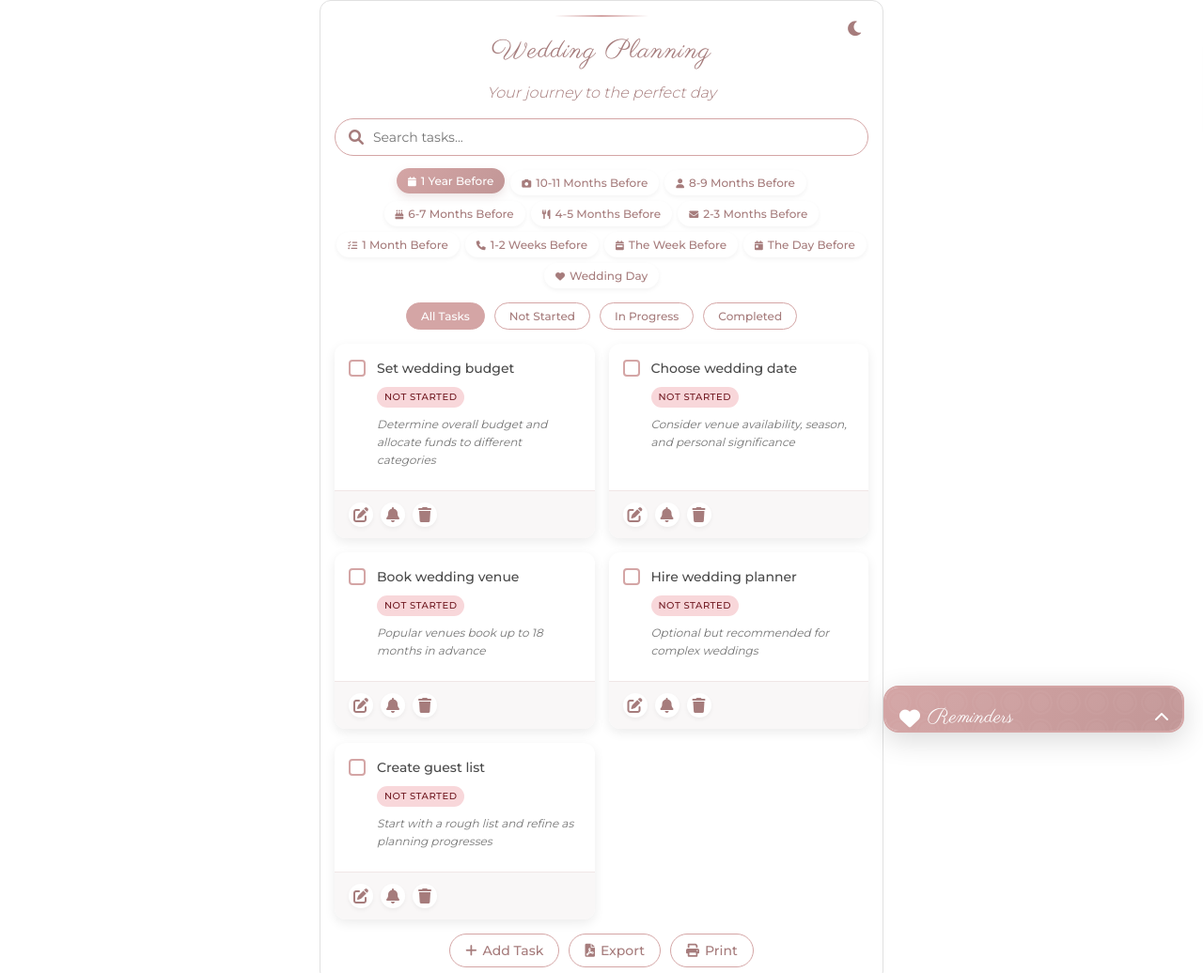
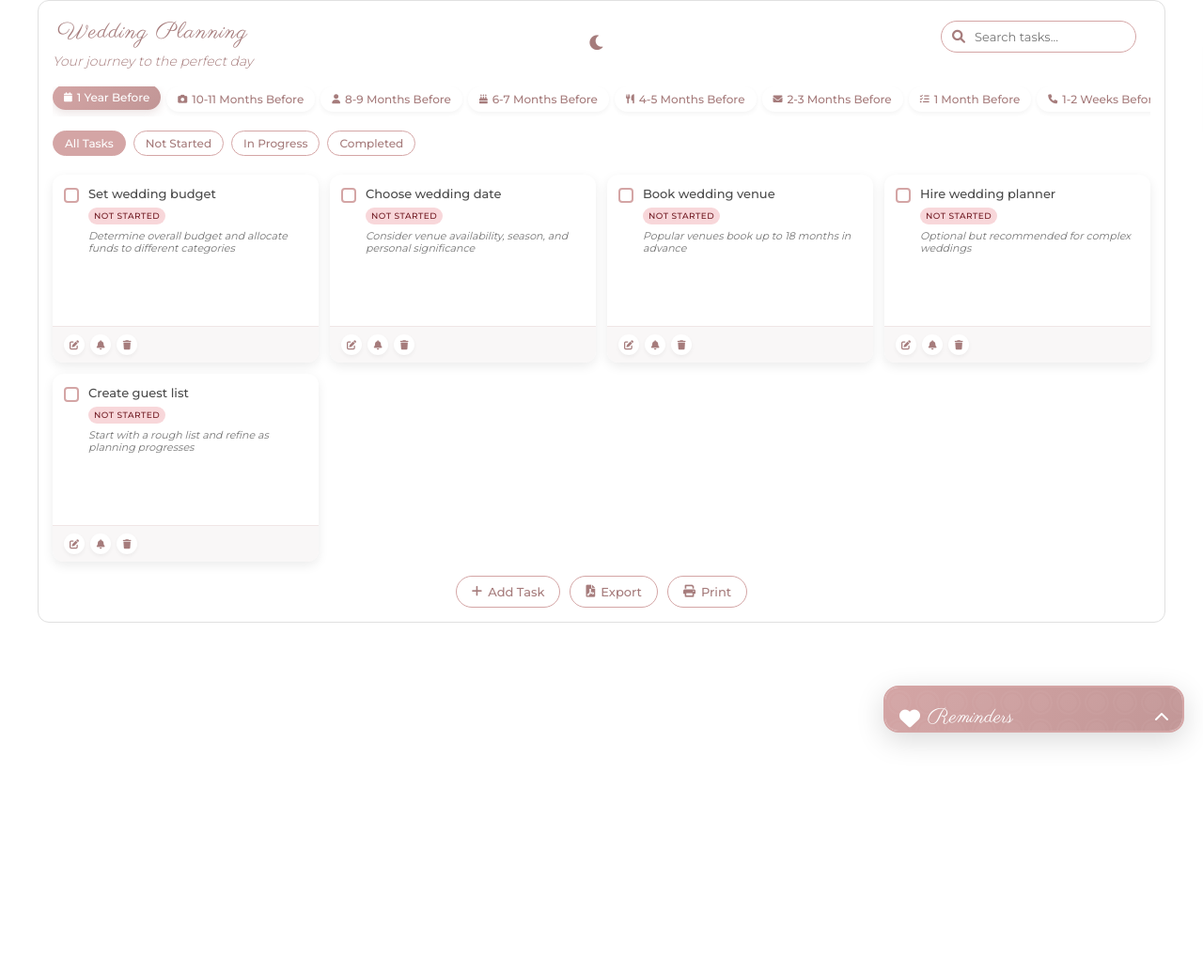
Before and after one commit to rasha1508/wedding-planner, a plain HTML site: page index.html in a window 1280 px wide. Shown: the top 1036 px of the page at 94% size. After the commit the page ends 800 px from the top, so only its background shows below. Drawn offline with nearby package versions, Linux system fonts and the light colour scheme.

Commit message:
Update index.html

```diff
--- a/index.html
+++ b/index.html
@@ -33,7 +33,7 @@
       /* Widget Container */
       .widget-container {
         width: 100%;
-        max-width: 600px;
+        max-width: 1200px;
         margin: 0 auto;
         border-radius: 12px;
         overflow: hidden;
@@ -56,27 +56,21 @@
         text-align: center;
         margin-bottom: 15px;
         position: relative;
+        display: flex;
+        align-items: center;
+        justify-content: space-between;
       }
       header::before {
-        content: "";
-        display: block;
-        width: 100px;
-        height: 2px;
-        background: linear-gradient(
-          to right,
-          transparent,
-          #d4a5a5,
-          transparent
-        );
-        margin: 0 auto 15px;
+        display: none;
       }
       h1 {
         font-family: "Parisienne", cursive;
-        font-size: 28px;
+        font-size: 24px;
         color: #a67c7c;
-        margin-bottom: 8px;
+        margin-bottom: 0;
         font-weight: 400;
         letter-spacing: 1px;
+        flex-grow: 1;
       }
       body.dark-mode h1 {
         color: #d4a5a5;
@@ -84,19 +78,18 @@
       .subtitle {
         font-family: "Montserrat", sans-serif;
         font-style: italic;
-        font-size: 16px;
+        font-size: 14px;
         color: #a67c7c;
-        margin-bottom: 15px;
+        margin-bottom: 0;
         font-weight: 300;
+        flex-grow: 1;
+        text-align: center;
       }
       body.dark-mode .subtitle {
         color: #d4a5a5;
       }
       /* Dark Mode Toggle */
       .dark-mode-toggle {
-        position: absolute;
-        top: 5px;
-        right: 5px;
         background: none;
         border: none;
         color: #a67c7c;
@@ -109,18 +102,19 @@
       }
       /* Search Bar */
       .search-container {
-        max-width: 100%;
-        margin: 0 auto 15px;
+        max-width: 300px;
+        margin: 0 15px 15px 0;
         position: relative;
+        flex-shrink: 0;
       }
       .search-input {
         width: 100%;
-        padding: 10px 15px 10px 40px;
-        border-radius: 25px;
+        padding: 8px 15px 8px 35px;
+        border-radius: 20px;
         border: 1px solid #d4a5a5;
         background-color: #fff;
         font-family: "Montserrat", sans-serif;
-        font-size: 14px;
+        font-size: 13px;
         transition: all 0.3s ease;
       }
       body.dark-mode .search-input {
@@ -134,10 +128,11 @@
       }
       .search-icon {
         position: absolute;
-        left: 15px;
+        left: 12px;
         top: 50%;
         transform: translateY(-50%);
         color: #a67c7c;
+        font-size: 14px;
       }
       body.dark-mode .search-icon {
         color: #d4a5a5;
@@ -148,10 +143,22 @@
       }
       .tab-nav {
         display: flex;
-        flex-wrap: wrap;
+        flex-wrap: nowrap;
         gap: 6px;
-        justify-content: center;
         margin-bottom: 15px;
+        overflow-x: auto;
+        padding-bottom: 5px;
+      }
+      .tab-nav::-webkit-scrollbar {
+        height: 4px;
+      }
+      .tab-nav::-webkit-scrollbar-track {
+        background: #f1f1f1;
+        border-radius: 10px;
+      }
+      .tab-nav::-webkit-scrollbar-thumb {
+        background: #d4a5a5;
+        border-radius: 10px;
       }
       .tab-button {
         padding: 6px 12px;
@@ -167,6 +174,8 @@
         box-shadow: 0 2px 5px rgba(0, 0, 0, 0.05);
         display: flex;
         align-items: center;
+        white-space: nowrap;
+        flex-shrink: 0;
       }
       body.dark-mode .tab-button {
         background-color: #444;
@@ -192,13 +201,25 @@
       }
       .filter-container {
         display: flex;
-        justify-content: center;
+        gap: 8px;
         margin-bottom: 15px;
-        gap: 10px;
-        flex-wrap: wrap;
+        flex-wrap: nowrap;
+        overflow-x: auto;
+        padding-bottom: 5px;
+      }
+      .filter-container::-webkit-scrollbar {
+        height: 4px;
+      }
+      .filter-container::-webkit-scrollbar-track {
+        background: #f1f1f1;
+        border-radius: 10px;
+      }
+      .filter-container::-webkit-scrollbar-thumb {
+        background: #d4a5a5;
+        border-radius: 10px;
       }
       .filter-btn {
-        padding: 6px 15px;
+        padding: 5px 12px;
         border-radius: 15px;
         background-color: #fff;
         border: 1px solid #d4a5a5;
@@ -208,6 +229,8 @@
         transition: all 0.3s ease;
         font-family: "Montserrat", sans-serif;
         font-size: 12px;
+        white-space: nowrap;
+        flex-shrink: 0;
       }
       body.dark-mode .filter-btn {
         background-color: #444;
@@ -226,9 +249,10 @@
         display: block;
       }
       .task-grid {
-        display: grid;
-        grid-template-columns: repeat(auto-fill, minmax(250px, 1fr));
-        gap: 15px;
+        display: flex;
+        flex-wrap: wrap;
+        gap: 12px;
+        justify-content: flex-start;
       }
       .task-card {
         background-color: #fff;
@@ -239,13 +263,15 @@
         position: relative;
         display: flex;
         flex-direction: column;
-        height: 100%;
+        width: calc(25% - 9px);
+        min-width: 220px;
+        height: 200px;
       }
       body.dark-mode .task-card {
         background-color: #3a3a3a;
       }
       .task-card:hover {
-        transform: translateY(-5px);
+        transform: translateY(-3px);
         box-shadow: 0 8px 20px rgba(0, 0, 0, 0.12);
       }
       .task-card.completed {
@@ -259,15 +285,16 @@
         color: #888;
       }
       .task-header {
-        padding: 15px;
+        padding: 12px;
         display: flex;
         align-items: flex-start;
+        flex-grow: 1;
       }
       .task-checkbox {
         position: relative;
-        width: 18px;
-        height: 18px;
-        margin-right: 12px;
+        width: 16px;
+        height: 16px;
+        margin-right: 10px;
         cursor: pointer;
         -webkit-appearance: none;
         appearance: none;
@@ -294,19 +321,25 @@
         top: 50%;
         left: 50%;
         transform: translate(-50%, -50%);
-        font-size: 12px;
+        font-size: 10px;
       }
       .task-content {
         flex-grow: 1;
         display: flex;
         flex-direction: column;
+        overflow: hidden;
       }
       .task-text {
         font-family: "Montserrat", sans-serif;
-        font-size: 14px;
+        font-size: 13px;
         color: #4a4a4a;
-        margin-bottom: 8px;
+        margin-bottom: 6px;
         font-weight: 500;
+        line-height: 1.3;
+        display: -webkit-box;
+        -webkit-line-clamp: 2;
+        -webkit-box-orient: vertical;
+        overflow: hidden;
       }
       body.dark-mode .task-text {
         color: #e0e0e0;
@@ -315,15 +348,18 @@
         display: flex;
         justify-content: space-between;
         align-items: center;
-        margin-bottom: 8px;
+        margin-bottom: 6px;
+        flex-wrap: wrap;
+        gap: 4px;
       }
       .task-status {
-        padding: 3px 8px;
-        border-radius: 15px;
-        font-size: 10px;
+        padding: 2px 6px;
+        border-radius: 10px;
+        font-size: 9px;
         font-weight: 500;
         text-transform: uppercase;
         letter-spacing: 0.5px;
+        white-space: nowrap;
       }
       .status-not-started {
         background-color: #f8d7da;
@@ -338,24 +374,30 @@
         color: #155724;
       }
       .task-due-date {
-        font-size: 11px;
+        font-size: 10px;
         color: #a67c7c;
+        white-space: nowrap;
       }
       body.dark-mode .task-due-date {
         color: #d4a5a5;
       }
       .task-notes {
-        font-size: 12px;
+        font-size: 11px;
         color: #777;
         font-style: italic;
         flex-grow: 1;
-        margin-bottom: 8px;
+        margin-bottom: 6px;
+        display: -webkit-box;
+        -webkit-line-clamp: 2;
+        -webkit-box-orient: vertical;
+        overflow: hidden;
+        line-height: 1.2;
       }
       body.dark-mode .task-notes {
         color: #bbb;
       }
       .task-footer {
-        padding: 12px 15px;
+        padding: 8px 12px;
         background-color: #f9f7f7;
         border-top: 1px solid #f0e6e6;
         display: flex;
@@ -369,11 +411,11 @@
       }
       .task-actions {
         display: flex;
-        gap: 8px;
+        gap: 6px;
       }
       .task-action {
-        width: 26px;
-        height: 26px;
+        width: 22px;
+        height: 22px;
         border-radius: 50%;
         background-color: #fff;
         display: flex;
@@ -383,6 +425,7 @@
         cursor: pointer;
         transition: all 0.3s ease;
         box-shadow: 0 2px 4px rgba(0, 0, 0, 0.05);
+        font-size: 10px;
       }
       body.dark-mode .task-action {
         background-color: #444;
@@ -415,8 +458,8 @@
         border: 1px solid #d4a5a5;
         border-radius: 4px;
         font-family: "Montserrat", sans-serif;
-        font-size: 14px;
-        margin-bottom: 8px;
+        font-size: 12px;
+        margin-bottom: 6px;
       }
       body.dark-mode .task-edit-input {
         background-color: #444;
@@ -425,14 +468,14 @@
       }
       .task-edit-actions {
         display: flex;
-        gap: 8px;
+        gap: 6px;
       }
       .task-edit-btn {
-        padding: 4px 10px;
+        padding: 4px 8px;
         border: none;
         border-radius: 4px;
         font-family: "Montserrat", sans-serif;
-        font-size: 12px;
+        font-size: 11px;
         cursor: pointer;
         transition: all 0.3s;
       }
@@ -468,7 +511,7 @@
         display: flex;
         align-items: center;
         font-family: "Montserrat", sans-serif;
-        font-size: 14px;
+        font-size: 13px;
       }
       body.dark-mode .action-btn {
         background-color: #444;
@@ -964,21 +1007,23 @@
       }
       @media (max-width: 768px) {
         h1 {
-          font-size: 24px;
+          font-size: 20px;
         }
         .subtitle {
-          font-size: 14px;
+          font-size: 12px;
         }
         .tab-button {
           padding: 5px 10px;
           font-size: 11px;
         }
-        .task-grid {
-          grid-template-columns: 1fr;
+        .task-card {
+          width: calc(50% - 6px);
+          min-width: 150px;
+          height: 180px;
         }
         .action-btn {
           padding: 8px 14px;
-          font-size: 13px;
+          font-size: 12px;
         }
         .reminder-widget {
           width: calc(100% - 40px);
@@ -1005,13 +1050,13 @@
     <div class="widget-container">
       <div class="widget-content">
         <header>
+          <div>
+            <h1>Wedding Planning</h1>
+            <p class="subtitle">Your journey to the perfect day</p>
+          </div>
           <button class="dark-mode-toggle" id="darkModeToggle">
             <i class="fas fa-moon"></i>
           </button>
-          <h1>Wedding Planning</h1>
-          <p class="subtitle">Your journey to the perfect day</p>
-        </header>
-        <!-- Search Bar -->
           <div class="search-container">
             <i class="fas fa-search search-icon"></i>
             <input
@@ -1021,24 +1066,21 @@
               placeholder="Search tasks..."
             />
           </div>
+        </header>
         <!-- Events Component -->
         <div class="events-component" id="eventsComponent">
           <div class="tab-nav" id="tabNav">
             <!-- Tabs will be populated by JavaScript -->
           </div>
           <div class="filter-container">
-            <button class="filter-btn active" data-filter="all">
-              All Tasks
-            </button>
+            <button class="filter-btn active" data-filter="all">All Tasks</button>
             <button class="filter-btn" data-filter="not-started">
               Not Started
             </button>
             <button class="filter-btn" data-filter="in-progress">
               In Progress
             </button>
-            <button class="filter-btn" data-filter="completed">
-              Completed
-            </button>
+            <button class="filter-btn" data-filter="completed">Completed</button>
           </div>
           <div id="tabContent">
             <!-- Tab content will be populated by JavaScript -->
@@ -1064,45 +1106,20 @@
       <h3>Add New Task</h3>
       <div class="add-task-form-group">
         <label class="add-task-form-label" for="addTaskText">Task</label>
-        <input
-          type="text"
-          id="addTaskText"
-          class="add-task-form-input"
-          required
-        />
-        <div class="task-text-error" id="taskTextError">
-          Task text is required
-        </div>
+        <input type="text" id="addTaskText" class="add-task-form-input" required>
+        <div class="task-text-error" id="taskTextError">Task text is required</div>
       </div>
       <div class="add-task-form-group">
-        <label class="add-task-form-label" for="addTaskDueDate"
-          >Due Date (optional)</label
-        >
-        <input type="date" id="addTaskDueDate" class="add-task-form-input" />
+        <label class="add-task-form-label" for="addTaskDueDate">Due Date (optional)</label>
+        <input type="date" id="addTaskDueDate" class="add-task-form-input">
       </div>
       <div class="add-task-form-group">
-        <label class="add-task-form-label" for="addTaskNotes"
-          >Notes (optional)</label
-        >
-        <textarea
-          id="addTaskNotes"
-          class="add-task-form-input"
-          rows="3"
-        ></textarea>
+        <label class="add-task-form-label" for="addTaskNotes">Notes (optional)</label>
+        <textarea id="addTaskNotes" class="add-task-form-input" rows="3"></textarea>
       </div>
       <div class="add-task-form-actions">
-        <button
-          class="add-task-form-btn add-task-form-cancel"
-          id="cancelAddTaskBtn"
-        >
-          Cancel
-        </button>
-        <button
-          class="add-task-form-btn add-task-form-save"
-          id="saveAddTaskBtn"
-        >
-          Add Task
-        </button>
+        <button class="add-task-form-btn add-task-form-cancel" id="cancelAddTaskBtn">Cancel</button>
+        <button class="add-task-form-btn add-task-form-save" id="saveAddTaskBtn">Add Task</button>
       </div>
     </div>
 
@@ -1705,14 +1722,14 @@
       const notificationClose = document.getElementById("notificationClose");
 
       // Add Task Form Elements
-      const addTaskBtn = document.getElementById("addTaskBtn");
-      const addTaskForm = document.getElementById("addTaskForm");
-      const cancelAddTaskBtn = document.getElementById("cancelAddTaskBtn");
-      const saveAddTaskBtn = document.getElementById("saveAddTaskBtn");
-      const addTaskText = document.getElementById("addTaskText");
-      const addTaskDueDate = document.getElementById("addTaskDueDate");
-      const addTaskNotes = document.getElementById("addTaskNotes");
-      const taskTextError = document.getElementById("taskTextError");
+      const addTaskBtn = document.getElementById('addTaskBtn');
+      const addTaskForm = document.getElementById('addTaskForm');
+      const cancelAddTaskBtn = document.getElementById('cancelAddTaskBtn');
+      const saveAddTaskBtn = document.getElementById('saveAddTaskBtn');
+      const addTaskText = document.getElementById('addTaskText');
+      const addTaskDueDate = document.getElementById('addTaskDueDate');
+      const addTaskNotes = document.getElementById('addTaskNotes');
+      const taskTextError = document.getElementById('taskTextError');
 
       // Events Component Functions
       function renderTabs() {
@@ -2091,8 +2108,7 @@
       // Function to play a pleasant chime sound instead of wedding bell
       function playChimeSound() {
         // Create a new audio context
-        const audioContext = new (window.AudioContext ||
-          window.webkitAudioContext)();
+        const audioContext = new (window.AudioContext || window.webkitAudioContext)();
 
         // Create oscillators for a more pleasant chime sound
         const oscillator1 = audioContext.createOscillator();
@@ -2101,25 +2117,16 @@
 
         // Configure oscillators for a chime-like sound
         oscillator1.type = "sine";
-        oscillator1.frequency.setValueAtTime(1046.5, audioContext.currentTime); // C6
-        oscillator1.frequency.exponentialRampToValueAtTime(
-          523.25,
-          audioContext.currentTime + 1
-        ); // C5
+        oscillator1.frequency.setValueAtTime(1046.50, audioContext.currentTime); // C6
+        oscillator1.frequency.exponentialRampToValueAtTime(523.25, audioContext.currentTime + 1); // C5
 
         oscillator2.type = "triangle";
         oscillator2.frequency.setValueAtTime(1318.51, audioContext.currentTime); // E6
-        oscillator2.frequency.exponentialRampToValueAtTime(
-          659.25,
-          audioContext.currentTime + 1
-        ); // E5
+        oscillator2.frequency.exponentialRampToValueAtTime(659.25, audioContext.currentTime + 1); // E5
 
         // Configure gain for a gentle fade
         gainNode.gain.setValueAtTime(0.3, audioContext.currentTime);
-        gainNode.gain.exponentialRampToValueAtTime(
-          0.01,
-          audioContext.currentTime + 2
-        );
+        gainNode.gain.exponentialRampToValueAtTime(0.01, audioContext.currentTime + 2);
 
         // Connect nodes
         oscillator1.connect(gainNode);
@@ -2153,31 +2160,31 @@
 
       // Function to show the add task form
       function showAddTaskForm() {
-        addTaskForm.style.display = "block";
+        addTaskForm.style.display = 'block';
         // Clear any previous errors
-        taskTextError.classList.remove("show");
-        addTaskText.classList.remove("error");
+        taskTextError.classList.remove('show');
+        addTaskText.classList.remove('error');
         // Clear form fields
-        addTaskText.value = "";
-        addTaskDueDate.value = "";
-        addTaskNotes.value = "";
+        addTaskText.value = '';
+        addTaskDueDate.value = '';
+        addTaskNotes.value = '';
       }
 
       // Function to hide the add task form
       function hideAddTaskForm() {
-        addTaskForm.style.display = "none";
+        addTaskForm.style.display = 'none';
       }
 
       // Function to save the new task
       function saveNewTask() {
         // Clear previous errors
-        taskTextError.classList.remove("show");
-        addTaskText.classList.remove("error");
+        taskTextError.classList.remove('show');
+        addTaskText.classList.remove('error');
 
         // Validate task text
         if (!addTaskText.value.trim()) {
-          taskTextError.classList.add("show");
-          addTaskText.classList.add("error");
+          taskTextError.classList.add('show');
+          addTaskText.classList.add('error');
           return;
         }
 
@@ -2185,9 +2192,9 @@
         const newTask = {
           id: Date.now(), // Use timestamp as a unique ID
           text: addTaskText.value.trim(),
-          status: "not-started",
-          dueDate: addTaskDueDate.value || "", // Ensure it's a string, not undefined
-          notes: addTaskNotes.value.trim() || "", // Ensure it's a string, not undefined
+          status: 'not-started',
+          dueDate: addTaskDueDate.value || '', // Ensure it's a string, not undefined
+          notes: addTaskNotes.value.trim() || '' // Ensure it's a string, not undefined
         };
 
         // Add the task to the current active period
```
Lines whose indentation alone changed are shown as unchanged.
